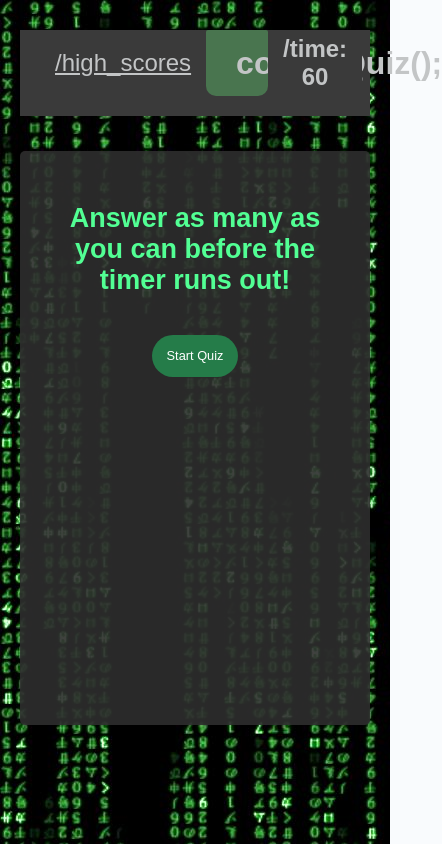
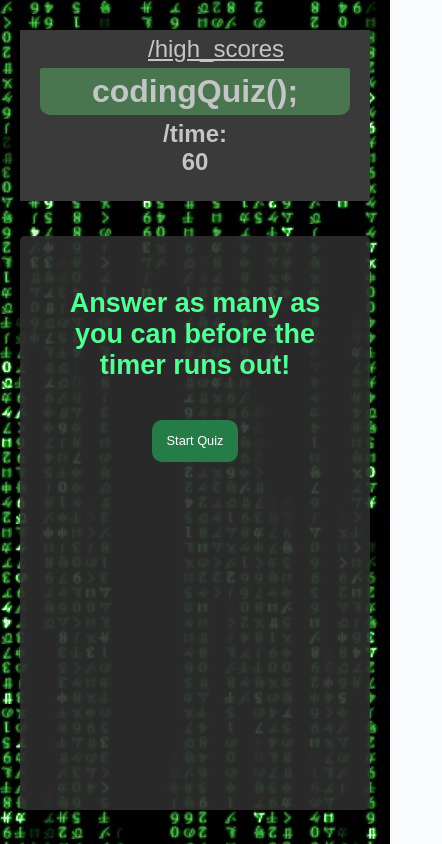
Before and after one commit to natejboucher/coding-quiz, a plain HTML site: page index.html in a window 390 px wide. Shown: the whole page, 442 px wide, since content can reach past the window. Drawn offline with Linux system fonts and the light colour scheme.

Commit message:
updated some styling, added to readme

```diff
--- a/assets/css/style.css
+++ b/assets/css/style.css
@@ -31,6 +31,7 @@ body {
 
 header {
   display: flex;
+  flex: wrap;
   justify-content: space-between;
   text-align: center;
   padding: 20px;
@@ -62,6 +63,7 @@ header {
 }
 
 .header-title h1    {
+    font-size: 2.0rem;
     margin: auto;
 }
 
@@ -75,7 +77,6 @@ header {
 .countdown-container h2    {
     margin: auto;
 }
-
 
 .card {
   background-color: hsla(0, 0%, 18%, 0.9);
@@ -108,15 +109,11 @@ header {
     text-align: center;
 }
 
-.correct-btn    {
-
-}
-
 .btn {
   display: flex;
   border: none;
   background-color: rgb(37, 124, 73);
-  border-radius: 25px;
+  border-radius: 10px;
   box-shadow: rgba(0, 0, 0, 0.1) 0px 1px 6px 0px rgba(0, 0, 0, 0.2) 0px 1px 1px
     0px;
   color: hsl(0, 0%, 100%);
@@ -152,13 +149,30 @@ button[disabled] {
 .visible    {
     display: block;
 }
-/*
-.response-area p    {
-    border-bottom: 2px solid;
-    border-color:hsl(206, 17%, 28%) .7;
-}
-*/
+
 @media (max-width: 690px) {
+  .header-style {
+    flex-direction: column;
+    text-align: center;
+  }
+  .header-title {
+    font-size: 0.8rem;
+    width: 100%;
+    margin: auto;
+  }
+
+  .countdown-container  {
+    flex: wrap;
+    width: 40%;
+    margin: auto;
+  }
+
+  .highscore-container  {
+    flex: wrap;
+    width: 40%;
+    margin: auto;
+  }
+
   .btn {
     font-size: 1rem;
     margin: 16px 0px 0px 0px;
```
Also changed, not shown: assets/js/scorescript.js (+3 -14 lines), 2 other files.
